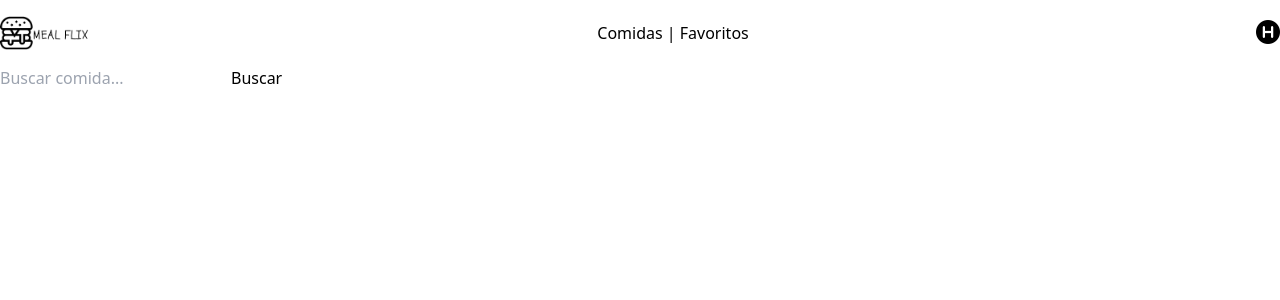
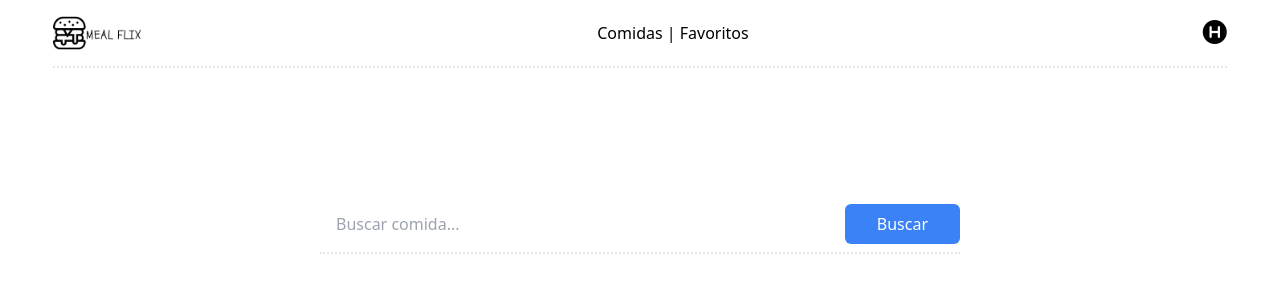
Before and after one commit to PradoCarretero/prueba-tecnica-vue, a Vue app: page / in a window 1280 px wide. Shown: the top 300 px of the page. Built offline with nearby package versions, Linux system fonts and the light colour scheme.

Commit message:
style header and search

```diff
--- a/src/components/FoodList.vue
+++ b/src/components/FoodList.vue
@@ -1,8 +1,17 @@
 <template>
-  <ul v-if="result">
-    <li v-for="(item, index) in foodList" :key="index">
+  <ul v-if="result" class="grid grid-cols-12 gap-5 w-3/4">
+    <li
+      class="border rounded-lg"
+      v-for="(item, index) in foodList"
+      :key="index"
+    >
+      <section class="h-1/12">
+        <img class="w-fit" :src="item.strMealThumb" />
+        <p>{{ item.strCategory }}</p>
+      </section>
+      <section class="flex">
         <h3>{{ item.strMeal }}</h3>
-      <p>{{ item.strCategory }}</p>
+        <div>
           <i class="fa-regular fa-eye"></i>
           <i
             v-if="favorites.has(item.idMeal)"
@@ -14,7 +23,8 @@
             v-on:click="addFavoriteItem(item)"
             class="fa-regular fa-heart"
           ></i>
-      <img class="img" :src="item.strMealThumb" />
+        </div>
+      </section>
     </li>
   </ul>
 </template>
@@ -52,8 +62,4 @@ export default {
 };
 </script>
 
-<style scoped>
-.img {
-  width: 100px;
-}
-</style>
+<style scoped></style>
--- a/src/components/HeaderMenu.vue
+++ b/src/components/HeaderMenu.vue
@@ -1,5 +1,7 @@
 <template>
-  <header class="container mx-auto flex justify-between items-center my-4">
+  <header
+    class="w-11/12 mx-auto flex justify-between items-center py-4 border-b-2 border-dotted"
+  >
     <section>
       <router-link to="/">
         <img src="../assets/logo.png" alt="" width="90px" />
--- a/src/components/SearchPannel.vue
+++ b/src/components/SearchPannel.vue
@@ -1,17 +1,31 @@
 <template>
-  <div>
-    <form action="search" v-on:submit.prevent="searchFood">
+  <section class="content flex-col">
+    <form
+      class="flex justify-center"
+      action="search"
+      v-on:submit.prevent="searchFood"
+    >
+      <div
+        class="w-1/2 flex justify-between mt-32 py-2 border-b-2 border-dotted focus:border-sky-500"
+      >
         <input
+          class="w-1/2 py-2 pl-4 pr-3 placeholder:text-slate-250 border-slate-250 focus:outline-none rounded-md focus:ring-sky-500"
           type="text"
           placeholder="Buscar comida..."
           id="searchInput"
           name="searchInput"
           v-model="searchValue"
         />
-      <input type="submit" id="submit" value="Buscar" />
+        <input
+          class="text-white bg-blue-500 hover:bg-blue-700 rounded-md py-2 px-8"
+          type="submit"
+          id="submit"
+          value="Buscar"
+        />
+      </div>
     </form>
-    <p>{{ errMsg }}</p>
-  </div>
+    <p class="text-center text-sm text-slate-300 mt-4">{{ errMsg }}</p>
+  </section>
 </template>
 
 <script>
--- a/src/views/SearchView.vue
+++ b/src/views/SearchView.vue
@@ -12,6 +12,11 @@ import FoodList from "../components/FoodList.vue";
 
 export default {
   name: "SearchView",
+  computed: {
+    result() {
+      return this.$store.state.result;
+    },
+  },
   components: { SearchPannel, FoodList },
   data: function () {
     return {};
```
Lines whose indentation alone changed are shown as unchanged.
